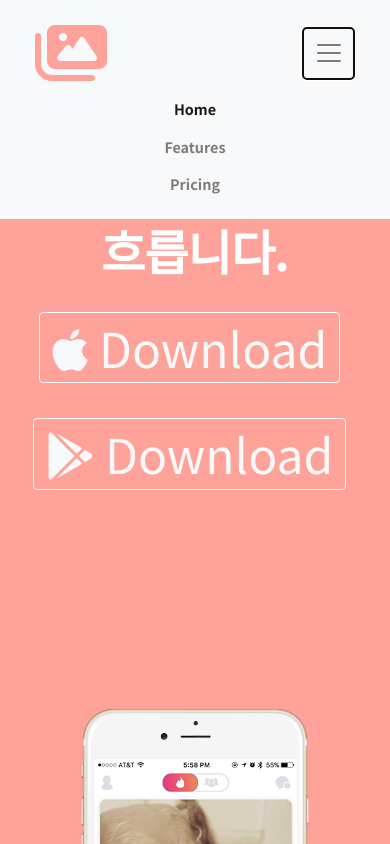
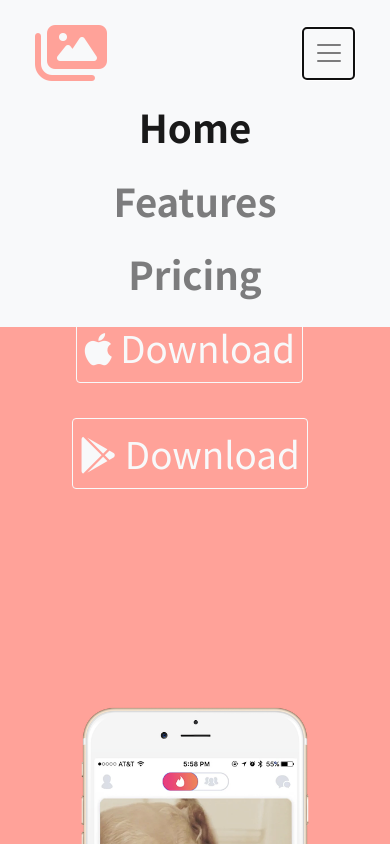
Before and after one commit to mango-log/ageAlbum-site-html-css, a plain HTML site: page index.html in a window 390 px wide. Both pictures are taken after a click on the button "Toggle navigation". Shown: the top 844 px of the page. Drawn offline with nearby package versions, Linux system fonts and the light colour scheme.

Commit message:
Add files via upload
style change

```diff
--- a/css/styles.css
+++ b/css/styles.css
@@ -232,6 +232,9 @@ section.dark-section {
   #title .container-fluid {
     padding: 0 20px;
   }
+  .nav-link {
+    font-size: 2.4rem;
+  }
 
   .navbar-brand, .navbar-toggler {
     margin: 0 15px;
@@ -246,9 +249,14 @@ section.dark-section {
     font-size: 3rem;
   }
 
-  .btn-download, .testimonials-h2, .plan-title {
+  .testimonials-h2, .plan-title {
     font-size: 3rem;
     line-height: 1.2;
+  }
+
+  .btn-download {
+    font-size: 2.3rem;
+    padding: 2%;
   }
 
   #title {
```
